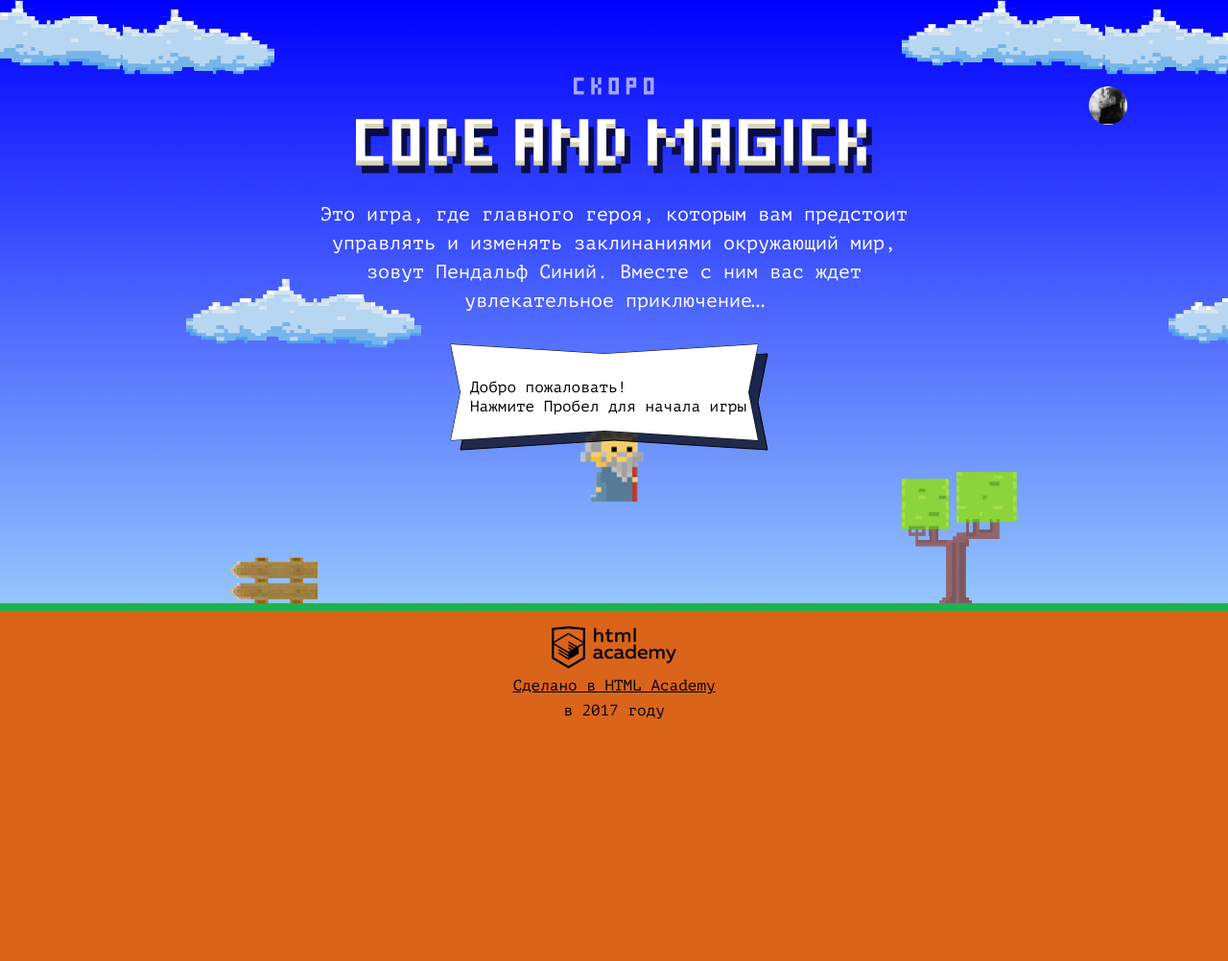
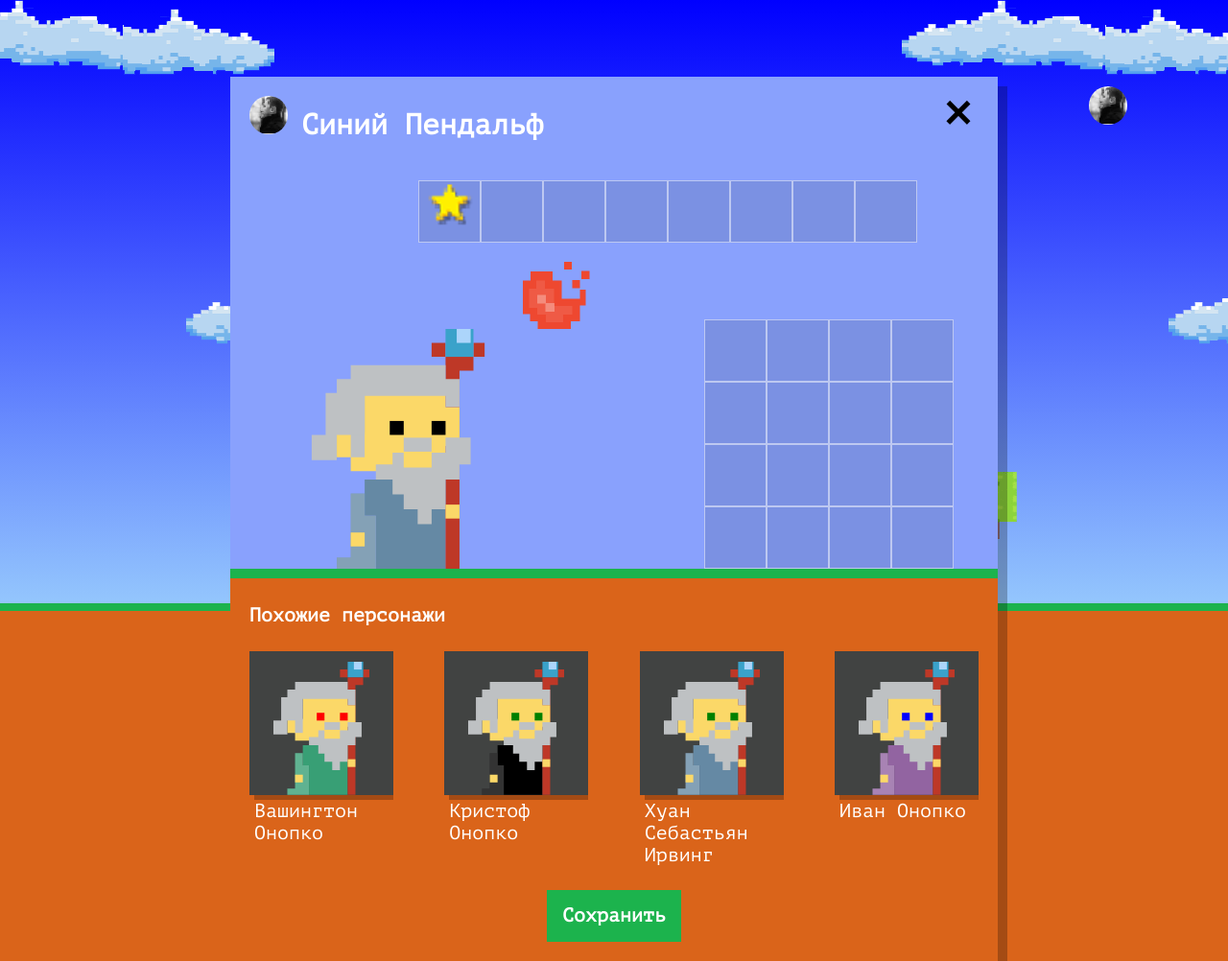
Before and after one commit to RayFreedom88/1177121-code-and-magick-21, a website: page index.html in a window 1280 px wide. Shown: the whole page at 96% size. Before the commit the page ends 800 px from the top, so only its background shows below. Drawn offline with Linux system fonts and the light colour scheme.

Commit message:
выполнил 3.15 Учебный проект: нас орда

```diff
--- a/index.html
+++ b/index.html
@@ -202,6 +202,7 @@
   }
 </script>
 
+<script src="js/setup.js"></script>
 <script src="js/stat.js"></script>
 <script src="js/game.js"></script>
 </body>
--- /dev/null
+++ b/js/setup.js
@@ -0,0 +1,47 @@
+'use strict';
+
+const WIZARD_COUNT = 4;
+const WIZARD_NAMES = [`Иван`, `Хуан Себастьян`, `Мария`, `Кристоф`, `Виктор`, `Юлия`, `Люпита`, `Вашингтон`];
+const WIZARD_LAST_NAMES = [`да Марья`, `Верон`, `Мирабелла`, `Вальц`, `Онопко`, `Топольницкая`, `Нионго`, `Ирвинг`];
+const COAT_COLOR = [`rgb(101, 137, 164)`, `rgb(241, 43, 107)`, `rgb(146, 100, 161)`, `rgb(56, 159, 117)`, `rgb(215, 210, 55)`, `rgb(0, 0, 0)`];
+const EYES_COLOR = [`black`, `red`, `blue`, `yellow`, `green`];
+let wizards = [];
+
+let setupDialog = document.querySelector(`.setup`);
+setupDialog.classList.remove(`hidden`);
+setupDialog.querySelector(`.setup-similar`).classList.remove(`hidden`);
+
+let similarWizardTemplate = document.querySelector(`#similar-wizard-template`)
+  .content
+  .querySelector(`.setup-similar-item`);
+let similarListElement = setupDialog.querySelector(`.setup-similar-list`);
+
+function getRandomInt(min, max) {
+  return Math.floor(Math.random() * (max - min + 1)) + min;
+}
+
+let renderWizard = function (wizard) {
+  let wizardElement = similarWizardTemplate.cloneNode(true);
+
+  wizardElement.querySelector(`.setup-similar-label`).textContent = wizard.name;
+  wizardElement.querySelector(`.wizard-coat`).style.fill = wizard.coatColor;
+  wizardElement.querySelector(`.wizard-eyes`).style.fill = wizard.eyesColor;
+
+  return wizardElement;
+};
+
+let renderWizards = function () {
+  let fragment = document.createDocumentFragment();
+
+  for (let i = 0; i < WIZARD_COUNT; i++) {
+    wizards.push({
+      name: WIZARD_NAMES[getRandomInt(0, WIZARD_NAMES.length - 1)] + ` ` + WIZARD_LAST_NAMES[getRandomInt(0, WIZARD_LAST_NAMES.length - 1)],
+      coatColor: COAT_COLOR[getRandomInt(0, COAT_COLOR.length - 1)],
+      eyesColor: EYES_COLOR[getRandomInt(0, EYES_COLOR.length - 1)]
+    });
+    fragment.appendChild(renderWizard(wizards[i]));
+  }
+  similarListElement.appendChild(fragment);
+};
+
+renderWizards();
```
Also changed, not shown: 1 other file.
